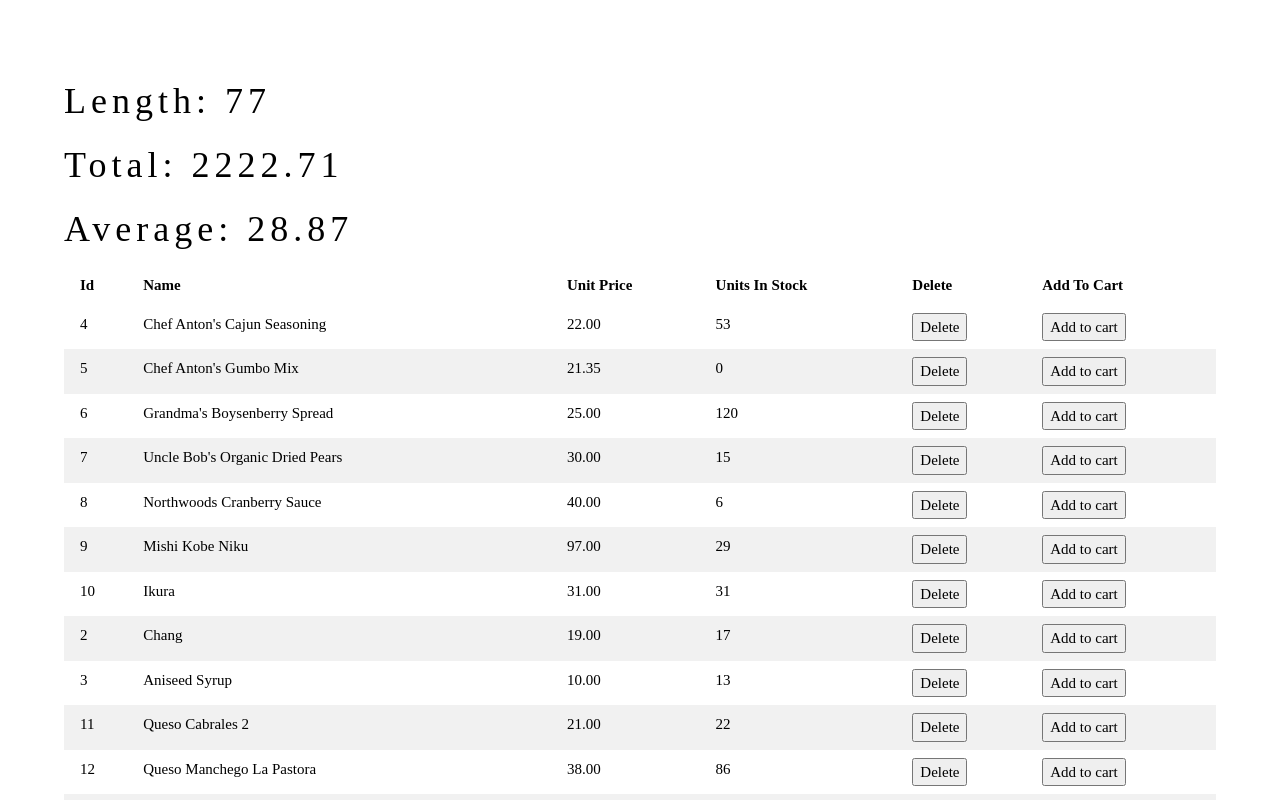
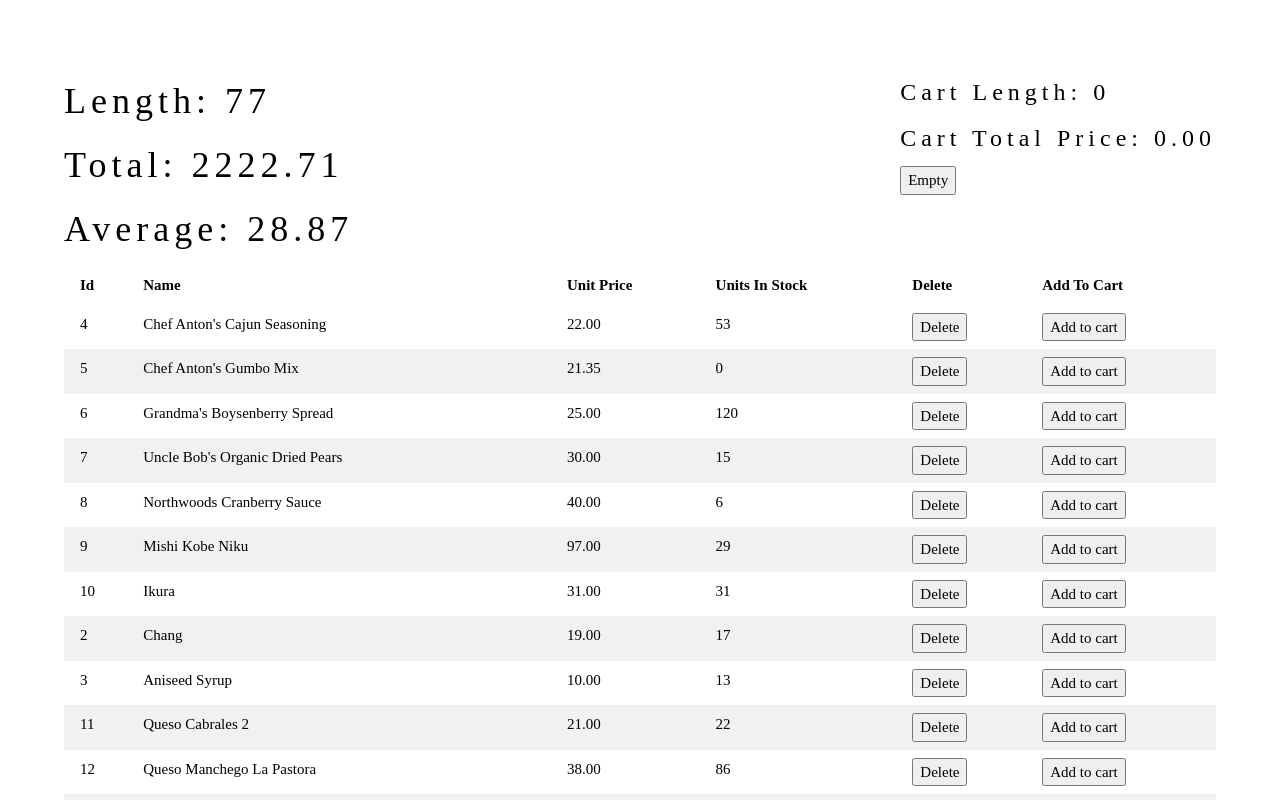
Before and after one commit to yakintech/nkolay-react-tutorial, a React (Create React App) app: page / in a window 1280 px wide. Shown: the top 800 px of the page. Built offline with nearby package versions, Linux system fonts and the light colour scheme.

Commit message:
cart operation

```diff
--- /dev/null
+++ b/src/stateSample/Cart.jsx
@@ -0,0 +1,48 @@
+import React from 'react'
+
+function Cart({ productsOfCart, empty, removeItem }) {
+    console.log("Cart component rendered");
+
+    let cartTotalPrice = 0
+
+    productsOfCart.forEach(item => {
+        cartTotalPrice += item.quantity * item.unitPrice
+    }
+    )
+
+
+    return (<>
+        <div>
+            <h3>Cart Length: {productsOfCart.length}</h3>
+            <h3>Cart Total Price: {cartTotalPrice.toFixed(2)}</h3>
+            <button onClick={empty}>Empty</button>
+            <ul>
+                {
+                    productsOfCart.map(item => {
+                        return <>
+                            <li style={{ margin: 10 }}>{item.name} - {item.quantity} * {item.unitPrice.toFixed(2)} = {(item.quantity * item.unitPrice).toFixed(2)}
+                                <button style={{ marginLeft: 10 }} onClick={() => removeItem(item.id)}>Remove</button>
+                            </li>
+
+                        </>
+                    })
+                }
+            </ul>
+        </div>
+
+    </>
+    )
+}
+
+export default Cart
+
+//     {
+//         id:1,
+//         quantity:2,
+//         unitPrice:500
+//     },
+//     {
+//         id:6,
+//         quantity:3,
+//         unitPrice:100
+//     }
--- a/src/stateSample/ProductsHeader.jsx
+++ b/src/stateSample/ProductsHeader.jsx
@@ -1,10 +1,12 @@
 import React from 'react'
 
-function ProductsHeader({totalPrice, averagePrice, productsLength}) {
+function ProductsHeader({ totalPrice, averagePrice, productsLength }) {
   return (<>
-    <h1>Length: {productsLength}</h1>
-    <h1>Total: {totalPrice.toFixed(2)}</h1>
-    <h1>Average: {averagePrice.toFixed(2)}</h1>
+    <div>
+      <h1>Length: {productsLength}</h1>
+      <h1>Total: {totalPrice.toFixed(2)}</h1>
+      <h1>Average: {averagePrice.toFixed(2)}</h1>
+    </div>
   </>
   )
 }
--- a/src/stateSample/ProductsPage.jsx
+++ b/src/stateSample/ProductsPage.jsx
@@ -1,6 +1,7 @@
 import React, { useState } from 'react'
 import { productsData } from '../data/productsData'
 import ProductsHeader from './ProductsHeader';
+import Cart from './Cart';
 
 function ProductsPage() {
     const [products, setproducts] = useState(productsData)
@@ -24,15 +25,16 @@ function ProductsPage() {
 
         var item = cart.find(q => q.id == product.id)
 
-        if(item){
+        if (item) {
             item.quantity = item.quantity + 1
             setcart([...cart])
         }
-        else{
+        else {
             let newCartItem = {
-                id:product.id,
-                quantity:1,
-                unitPrice:product.unitPrice
+                id: product.id,
+                quantity: 1,
+                name: product.name,
+                unitPrice: product.unitPrice
             }
 
             setcart([...cart, newCartItem])
@@ -40,10 +42,20 @@ function ProductsPage() {
     }
 
 
+    const empty = () => {
+        setcart([])
+    }
 
+    const removeItem = (id) => {
+        const filteredCart = cart.filter(q => q.id != id);
+        setcart(filteredCart);
+    }
 
     return (<>
-        <ProductsHeader totalPrice={totalPrice} averagePrice={averagePrice} productsLength={products.length} />
+        <div style={{display:'flex', justifyContent:'space-between'}}>
+            <ProductsHeader totalPrice={totalPrice} averagePrice={averagePrice} productsLength={products.length} />
+            <Cart productsOfCart={cart} empty={empty} removeItem={removeItem} />
+        </div>
 
         <table className='w3-table w3-striped'>
             <thead>
```
